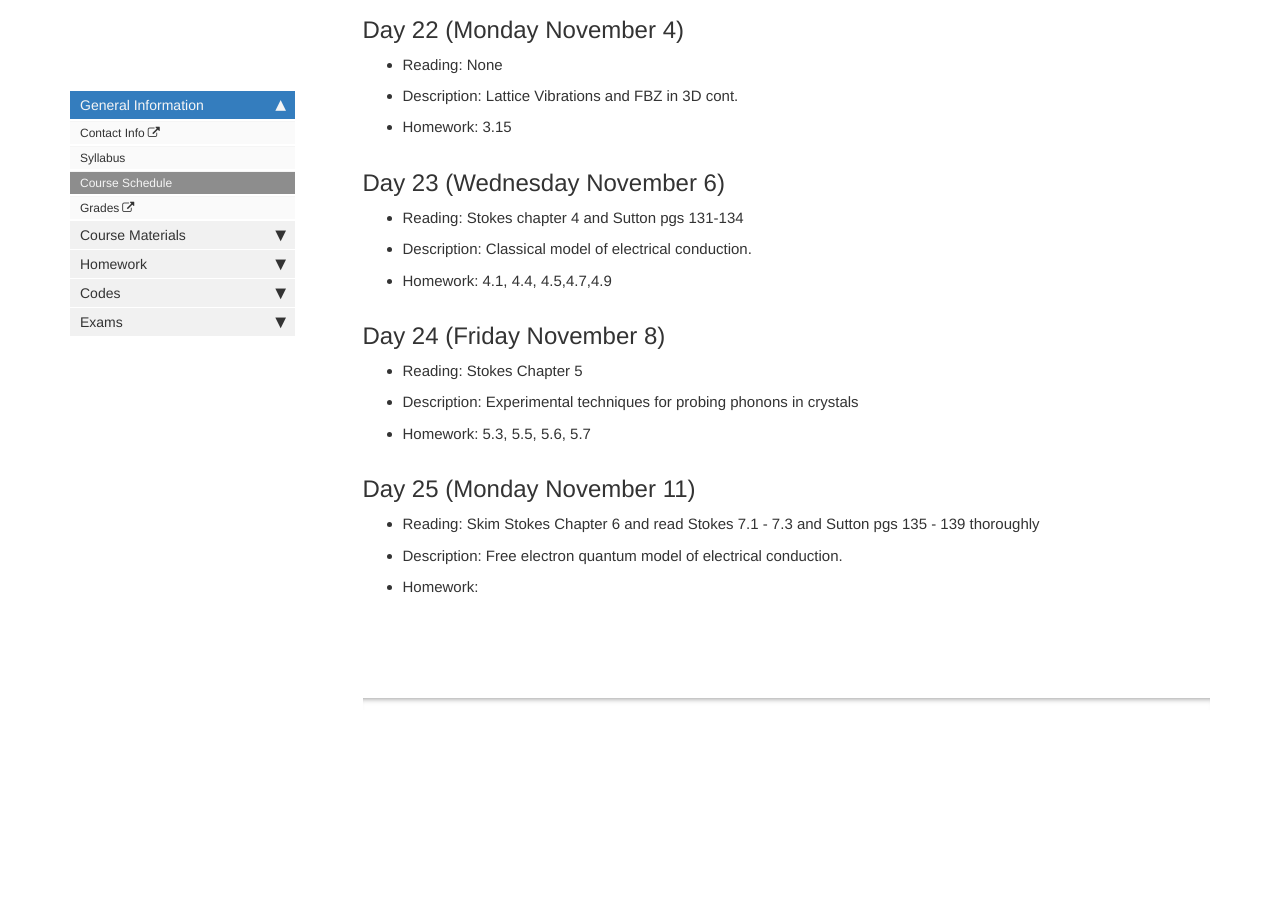
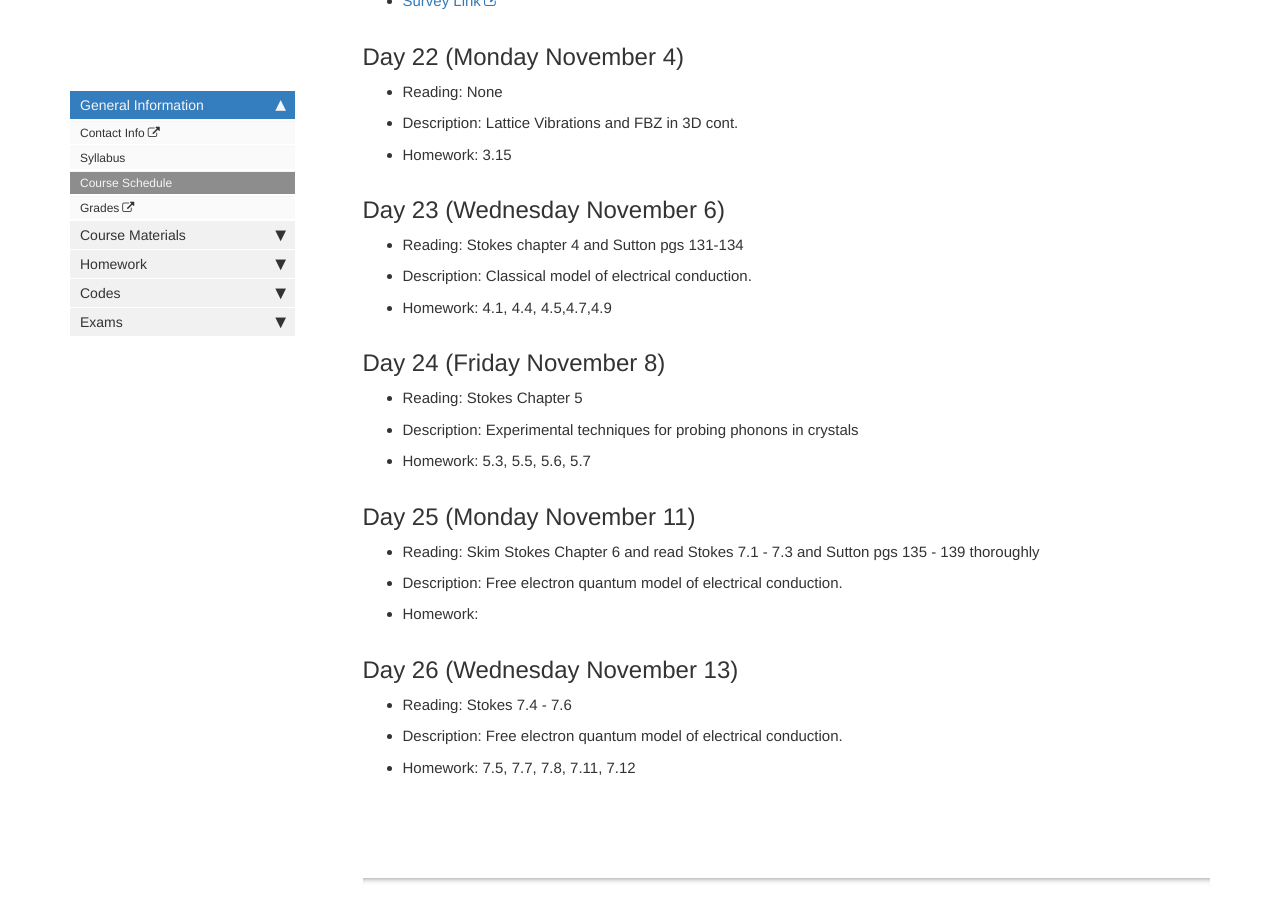
Before and after one commit to lancejnelson/PH323, a Jekyll site: the page built from course_docs/schedule.md, in a window 1280 px wide and 900 px high, scrolled down 5560 px. Built offline with Jekyll 4.4.1, drawn with Linux system fonts in a browser that asks for light colours; comment, search, counter and statistics services are not loaded; before the commit the page ends 6280 px from its top, so only the background shows below that; some of the changed text lies outside the part shown.

Commit message:
Updated schedule

```diff
--- a/course_docs/schedule.md
+++ b/course_docs/schedule.md
@@ -239,6 +239,14 @@
 
    - Homework:
 
+## Day 26 (Wednesday November 13)
+
+   - Reading: Stokes 7.4 - 7.6
+
+   - Description: Free electron quantum model of electrical conduction.
+
+   - Homework: 7.5, 7.7, 7.8, 7.11, 7.12
+
 
 [griffiths_chp_1]: https://content.byui.edu/file/51c6f2c7-d1f2-4716-9674-c3bc2de5a273/1/Intro%20to%20Quantum%20Mechanics%20Chapter%201.pdf
 [griffiths_chp_2]: https://content.byui.edu/file/51c6f2c7-d1f2-4716-9674-c3bc2de5a273/1/Intro%20to%20Quantum%20Mechanics%20Chapter%202.pdf
```
